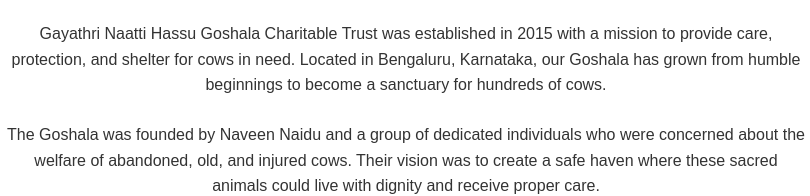
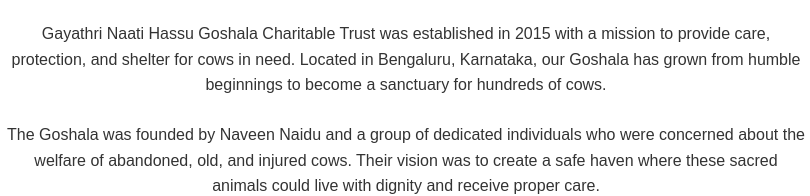
Before and after one commit to nishthasoneja/service_learning, a plain HTML site: page about-us-page.html in a window 1280 px wide. Shown: the part 374-570 px from the top of the page, 234-1044 px from the left. Drawn offline with Linux system fonts and the light colour scheme.

Commit message:
name correction

```diff
--- a/about-us-page.html
+++ b/about-us-page.html
@@ -238,7 +238,7 @@
         <div class="about-text">
           <h2>Our Story</h2>
           <p>
-            Gayathri Naatti Hassu Goshala Charitable Trust was established in 2015 with a mission to
+            Gayathri Naati Hassu Goshala Charitable Trust was established in 2015 with a mission to
             provide care, protection, and shelter for cows in need. Located in
             Bengaluru, Karnataka, our Goshala has grown from humble beginnings to
             become a sanctuary for hundreds of cows.
```
